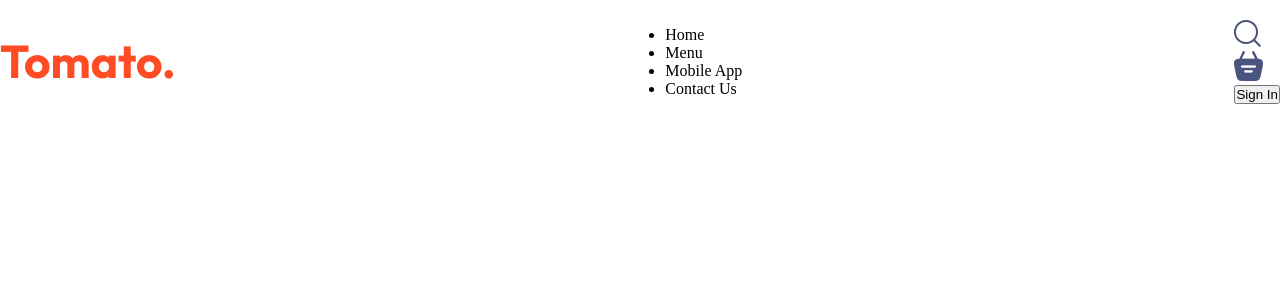
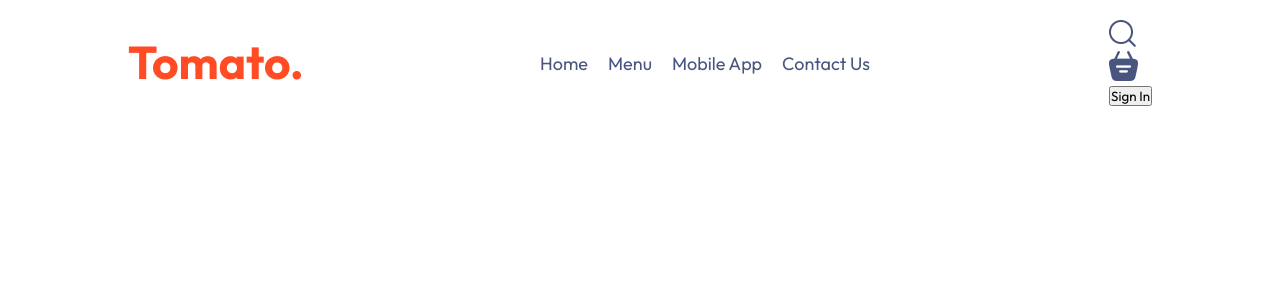
Before and after one commit to nooby6/food-del, a React (Vite) app in the folder frontend/: page / in a window 1280 px wide. Shown: the top 300 px of the page. Built offline with nearby package versions, Linux system fonts and the light colour scheme.

Commit message:
feat(Navbar): enhance Navbar styles and layout with new CSS rules

```diff
--- a/frontend/src/components/Navbar/Navbar.css
+++ b/frontend/src/components/Navbar/Navbar.css
@@ -4,3 +4,21 @@
   justify-content: space-between;
   align-items: center;
 }
+
+.navbar .logo{
+  width: 150px;
+}
+
+.navbar-menu{
+  display: flex;
+  list-style: none;
+  gap: 20px;
+  color: #49557e;
+  font-size: 18px;
+}
+
+.navbar-right{
+  display: flex;
+  gap: 40px;
+  align-items: center;
+}
--- a/frontend/src/index.css
+++ b/frontend/src/index.css
@@ -1,7 +1,10 @@
+@import url('https://fonts.googleapis.com/css2?family=Alfa+Slab+One&family=Bebas+Neue&family=Montserrat:ital,wght@0,100..900;1,100..900&family=Outfit:wght@100..900&display=swap');
+
 *{
   padding: 0;
   margin: 0;
   box-sizing: border-box;
+  font-family: Outfit;
 }
 
 body{
@@ -12,3 +15,8 @@ a{
   text-decoration: none;
   color: inherit;
 }
+
+.app{
+  width: 80%;
+  margin: auto;
+}
```
